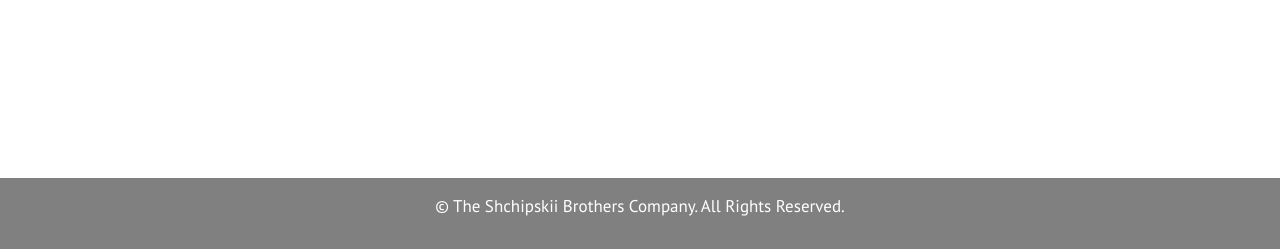
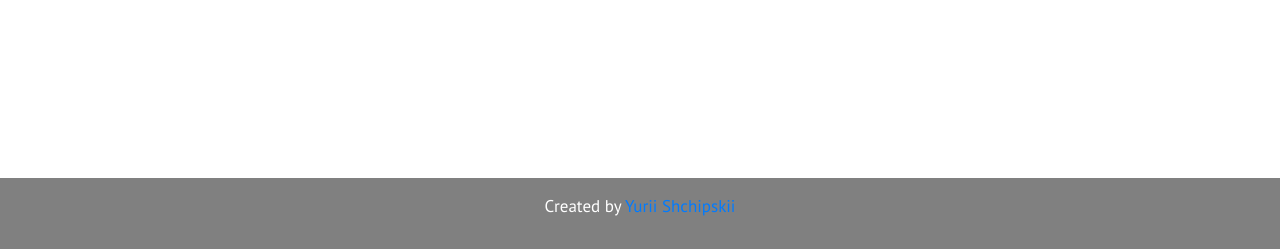
Before and after one commit to VKhomiuk/Hospital2020, a Django app: page /doctors/ in a window 1280 px wide. Shown: the part 551-800 px from the top of the page. Run offline with Django 3.2, Linux system fonts and the light colour scheme; data that the repository does not hold is empty; some libraries are stand-ins or nearby versions.

Commit message:
footer_11

```diff
--- a/templates/include/footer.html
+++ b/templates/include/footer.html
@@ -1,5 +1,5 @@
 <footer class="footer">
-    <p>© The Shchipskii Brothers Company. All Rights Reserved.</p>
+    <p>Created by <a href="https://www.facebook.com/profile.php?id=100017269531170">Yurii Shchipskii</a></p>
 </footer>
 
 {#<div id="fb-root"></div>#}
```
